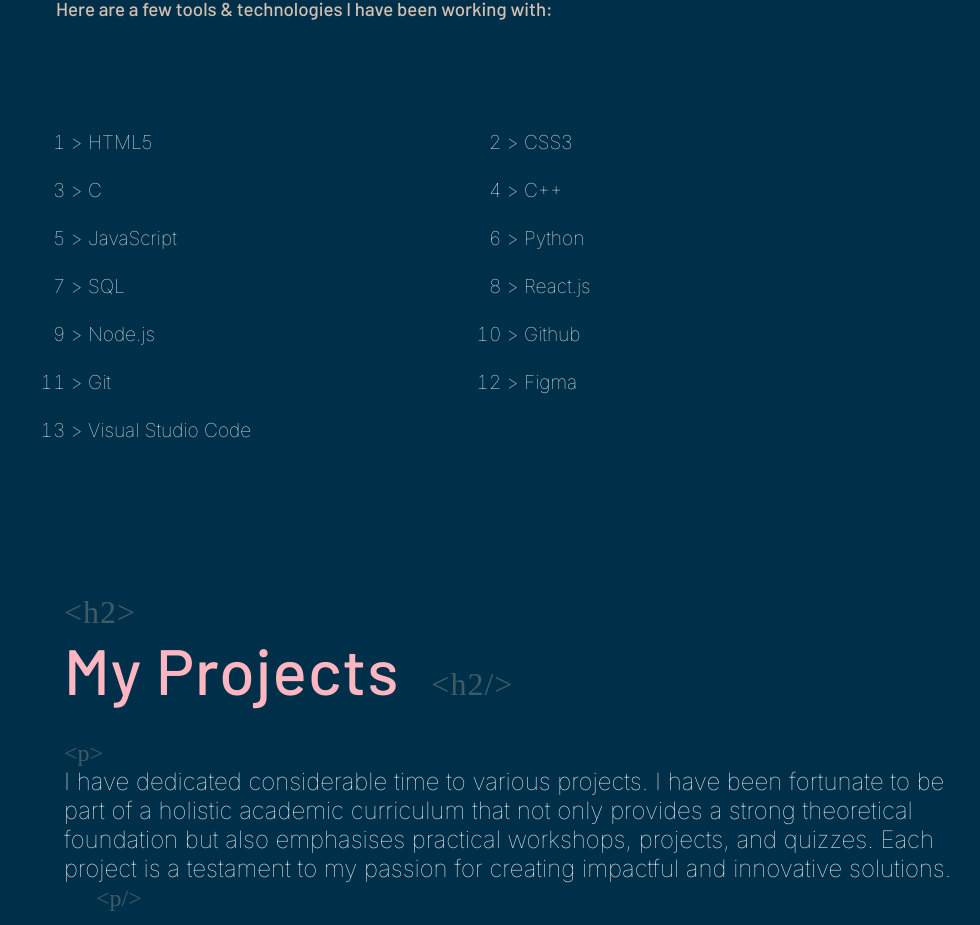
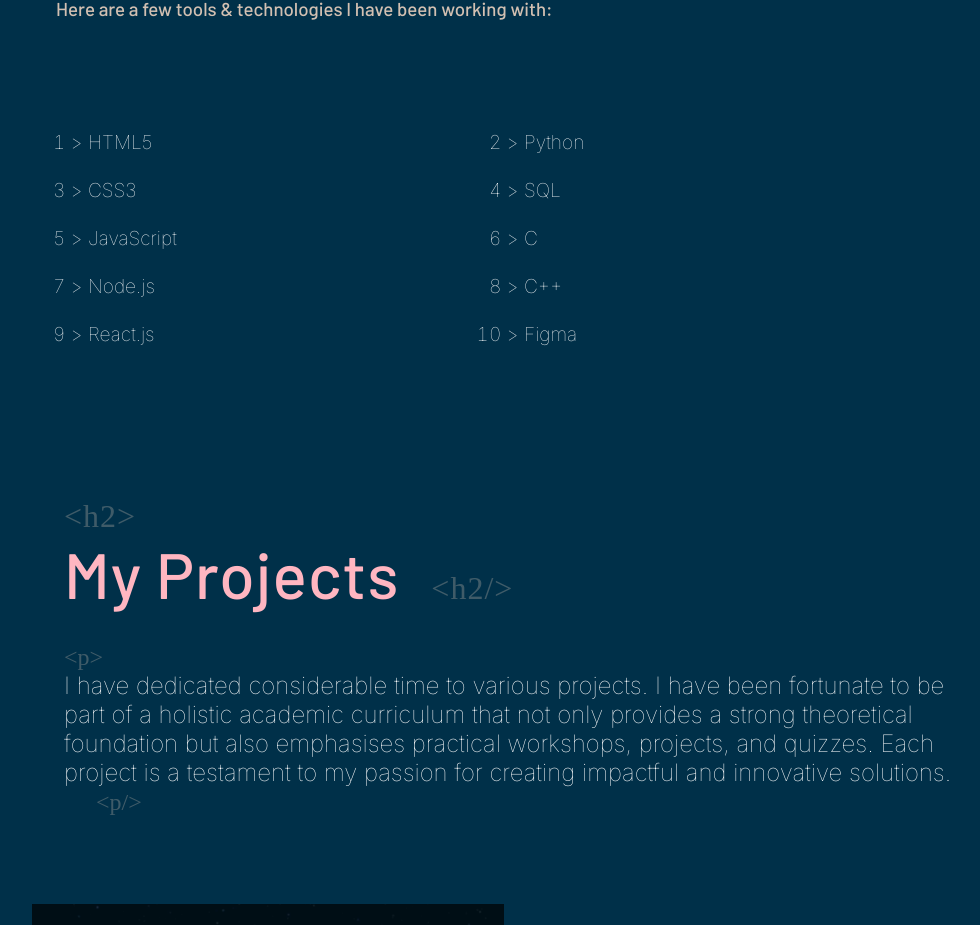
Before and after one commit to Anushka-sisodia/AnushkaSisodia, a React (Create React App) app: page / in a window 1280 px wide. Shown: the part 1059-1984 px from the top of the page, without its empty margins (288-1268 px from the left). Built offline with nearby package versions, Linux system fonts and the light colour scheme; a web font is replaced by a local one.

Commit message:
Stack.js

```diff
--- a/src/routes/about/Stack.js
+++ b/src/routes/about/Stack.js
@@ -8,18 +8,15 @@
       </h3>
       <ol className="stack-section ">
         <li>HTML5</li>
+        <li>Python</li>
         <li>CSS3</li>
+        <li>SQL</li>
+        <li>JavaScript</li>
         <li>C</li>
+        <li>Node.js</li>
         <li>C++</li>
-        <li>JavaScript</li>
-        <li>Python</li>
-        <li>SQL</li>
         <li>React.js</li>
-        <li>Node.js</li>
-        <li>Github</li>
-        <li>Git</li>
         <li>Figma</li>
-        <li>Visual Studio Code</li>
       </ol>
     </React.Fragment>
   );
```
